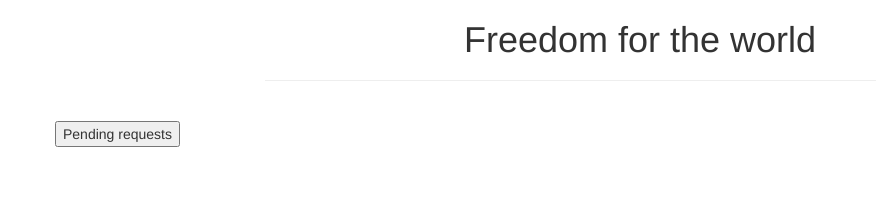
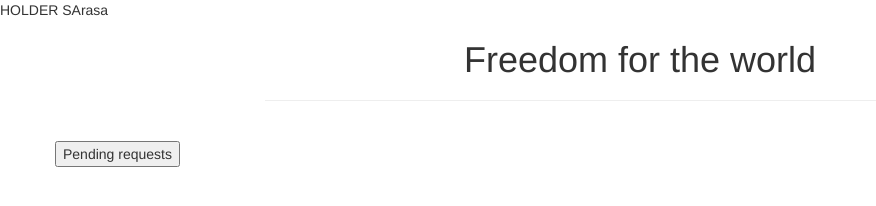
Before and after one commit to madgeeklabs/EthAlma, a website: page src/holder.html in a window 1280 px wide. Shown: the whole page, without its empty margins (0-876 px from the left). Drawn offline with nearby package versions, Linux system fonts and the light colour scheme; no server answers.

```diff
--- a/src/holder.html
+++ b/src/holder.html
@@ -18,8 +18,9 @@
     <![endif]-->
   </head>
   <body>
-    <span id='holderAddress'></span>
-
+    <div> HOLDER
+    <span id="holderAddress">SArasa</span>
+    </div>
     <div class="container">
       <div class="row">
         <div class="col-xs-12 col-sm-8 col-sm-push-2">
```
Also changed, not shown: src/consumer.html (+2 -0 lines), src/index.html (+3 -2 lines), src/producer.html (+3 -2 lines).
